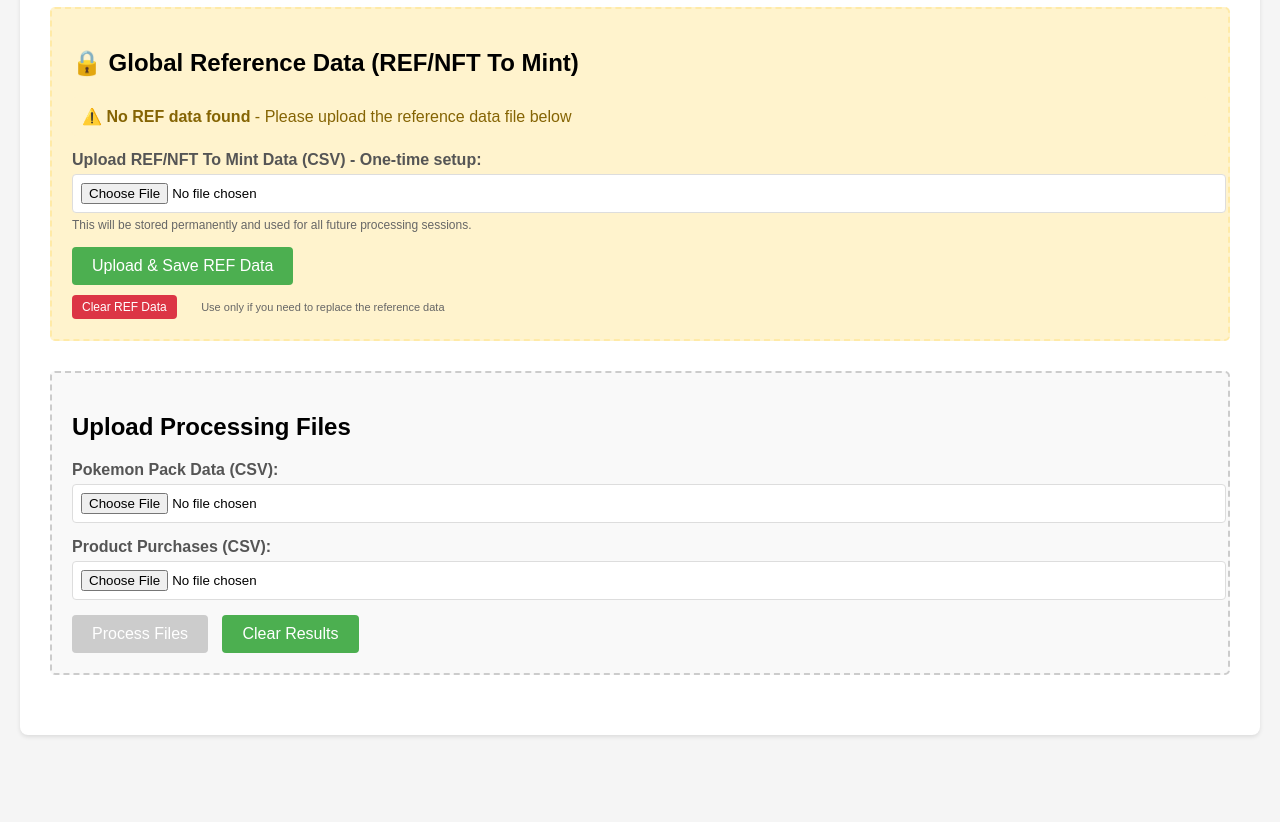
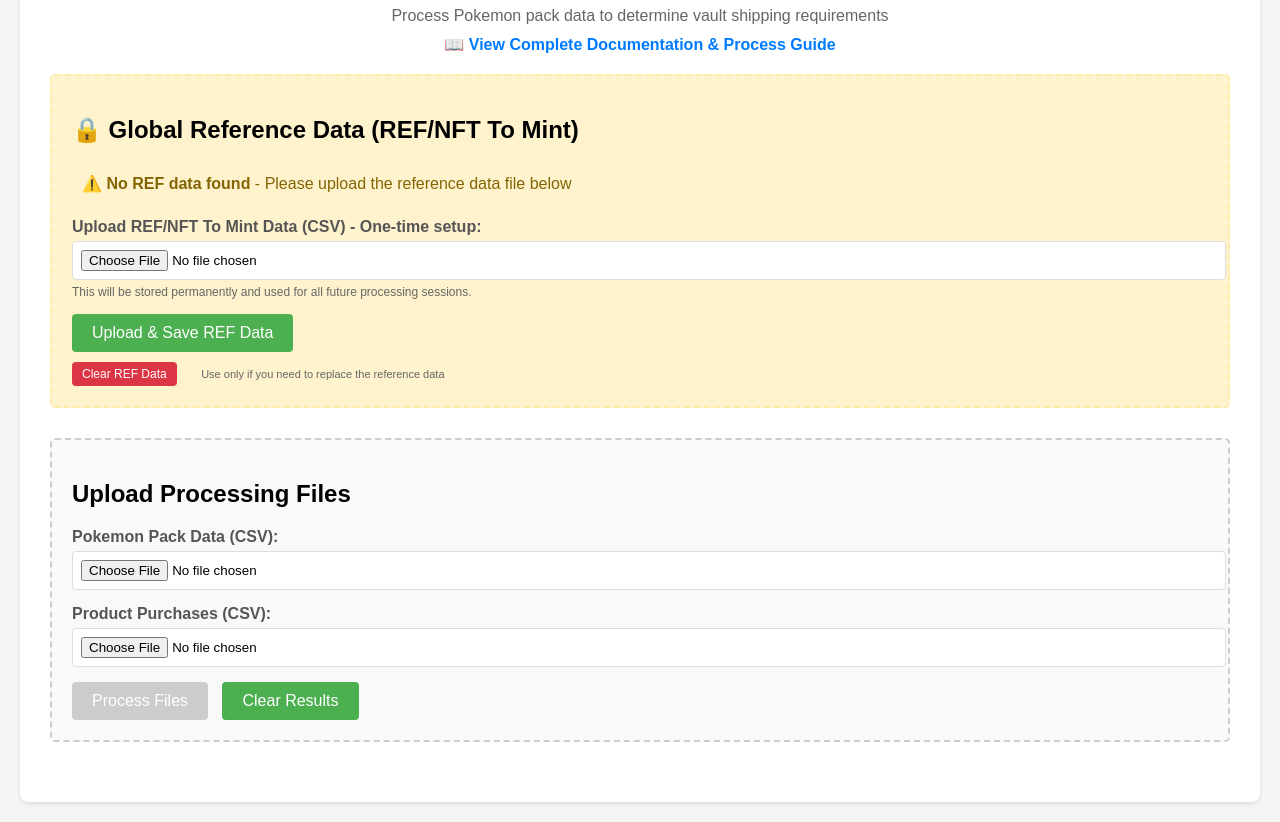
Before and after one commit to cowpup/roninVault, a plain HTML site: page index.html in a window 1280 px wide. Shown: the part 123-945 px from the top of the page. Before the commit the page ends 878 px from the top, so only its background shows below. Drawn offline with Linux system fonts and the light colour scheme.

Commit message:
updated with cert verification, readme

```diff
--- a/index.html
+++ b/index.html
@@ -152,6 +152,12 @@
 <body>
     <div class="container">
         <h1>Pokemon Vault Shipping Tracker</h1>
+        <div style="text-align: center; margin-bottom: 20px;">
+            <p style="color: #666; margin-bottom: 10px;">Process Pokemon pack data to determine vault shipping requirements</p>
+            <a href="README.md" target="_blank" style="color: #007bff; text-decoration: none; font-weight: bold;">
+                📖 View Complete Documentation & Process Guide
+            </a>
+        </div>
 
         <!-- REF Data Management Section -->
         <div class="upload-section" style="background-color: #fff3cd; border-color: #ffeaa7;">
```
Also changed, not shown: 2025-Hit-Parade_Logo-White.png (added), certsshipped.csv (line endings or trailing spaces), 1 other file.
